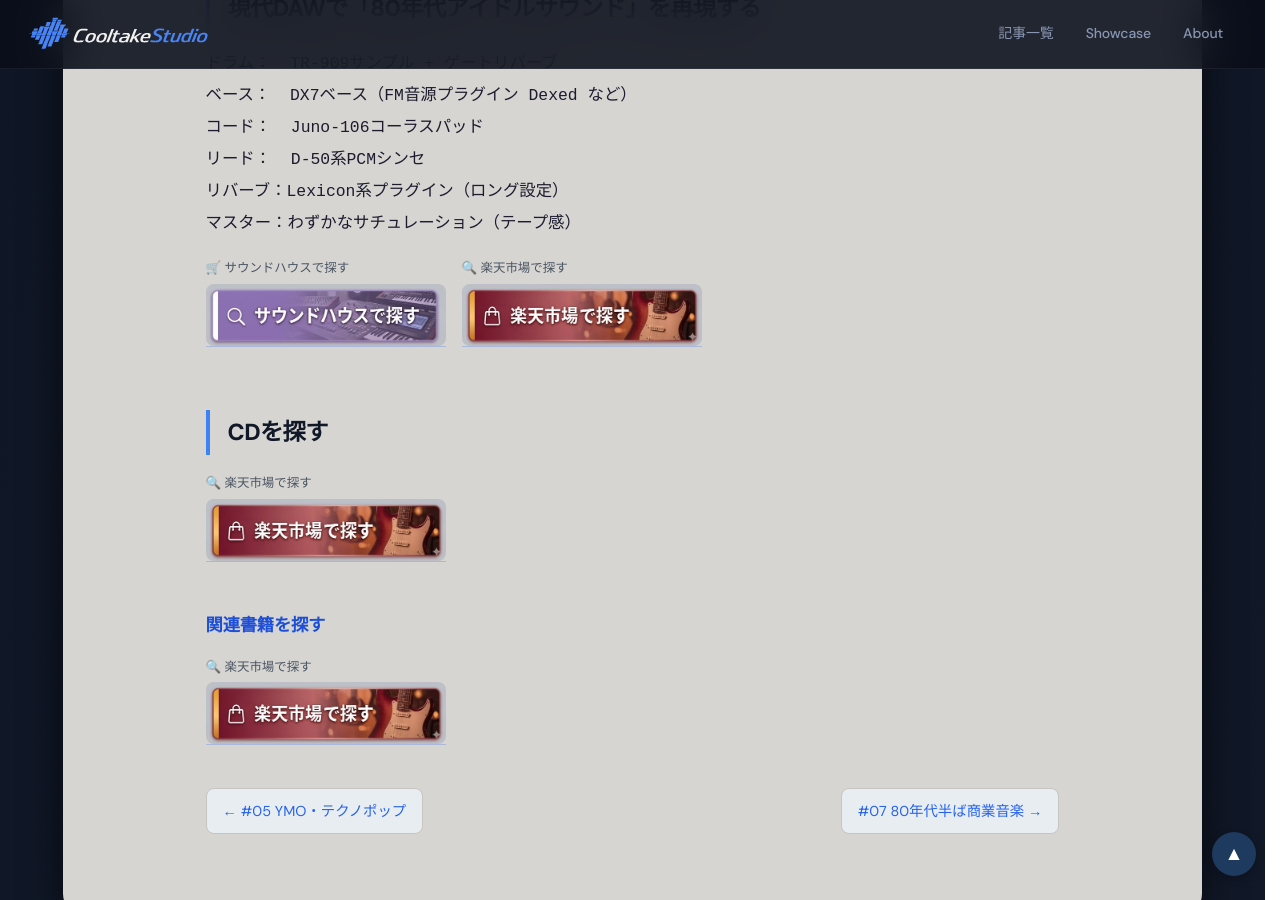
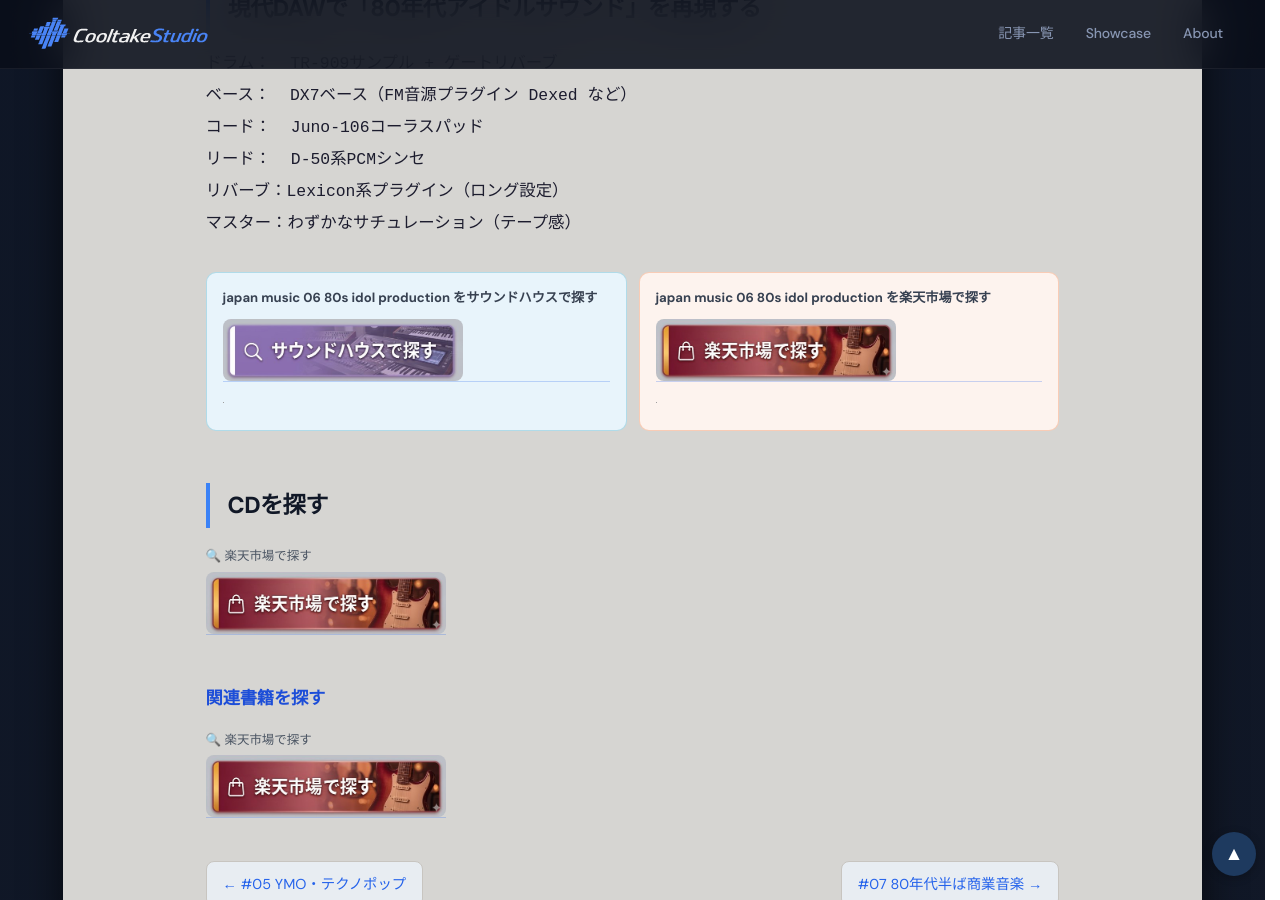
Before and after one commit to cooltake/cooltake-staging, a Jekyll site: the page built from _posts/2026-05-30-japan-music-06-80s-idol-production.md, in a window 1280 px wide and 900 px high, scrolled down 5076 px. Built offline with Jekyll 4.4.1, drawn with Linux system fonts in a browser that asks for light colours; some web fonts are replaced; grey boxes are pictures that could not be loaded.

Commit message:
style: unify shop buttons to new design

````diff
--- a/_posts/2026-05-30-japan-music-06-80s-idol-production.md
+++ b/_posts/2026-05-30-japan-music-06-80s-idol-production.md
@@ -127,11 +127,17 @@
 マスター：わずかなサチュレーション（テープ感）
 ```
 
-<div style="display:flex;flex-wrap:wrap;gap:1rem;margin:1rem 0;">
-<div><span style="display:block;font-size:.78rem;color:#4b5563;margin-bottom:4px;">🛒 サウンドハウスで探す</span>
-<a href="https://h.accesstrade.net/sp/cc?rk=01001xqc00os63&url=https%3A%2F%2Fwww.soundhouse.co.jp%2Fsearch%2Findex%3Fs_category_cd%3D311" rel="nofollow" referrerpolicy="no-referrer-when-downgrade" style="display:inline-block;text-decoration:none;"><img src="/assets/images/btn-soundhouse.jpg" alt="サウンドハウスで探す" width="240" style="height:auto;border-radius:8px;display:block;"></a></div>
-<div><span style="display:block;font-size:.78rem;color:#4b5563;margin-bottom:4px;">🔍 楽天市場で探す</span>
-<a href="https://hb.afl.rakuten.co.jp/ichiba/0b15ddc7.28c5c9ed.0b15ddc8.5d23dd4d/?pc=https%3A%2F%2Fsearch.rakuten.co.jp%2Fsearch%2Fmall%2FDTM%20%E3%82%BD%E3%83%95%E3%83%88%E3%82%A6%E3%82%A7%E3%82%A2%2F" rel="nofollow" referrerpolicy="no-referrer-when-downgrade" style="display:inline-block;text-decoration:none;"><img src="/assets/images/btn-rakuten.jpg" alt="楽天市場で探す" width="240" style="height:auto;border-radius:8px;display:block;"></a></div>
+<div style="display:flex;gap:.75rem;margin:2rem 0;">
+<div style="flex:1;padding:.8rem 1rem 1rem;background:#e8f4fb;border-radius:10px;border:1px solid rgba(8,145,178,.25);">
+<p style="margin:0 0 .5rem;color:#374151;font-size:.82rem;font-weight:bold;">japan music 06 80s idol production をサウンドハウスで探す</p>
+<a href="https://h.accesstrade.net/sp/cc?rk=01001xqc00os63&url=https%3A%2F%2Fwww.soundhouse.co.jp%2Fsearch%2Findex%3Fs_category_cd%3D311" rel="nofollow" referrerpolicy="no-referrer-when-downgrade" style="display:block;text-decoration:none;"><img src="/assets/images/btn-soundhouse.jpg" alt="サウンドハウスで探す" width="240" style="height:auto;border-radius:8px;display:block;"></a>
+<img src="https://h.accesstrade.net/sp/rr?rk=01001xqc00os63" width="1" height="1" border="0" alt="" loading="lazy">
+</div>
+<div style="flex:1;padding:.8rem 1rem 1rem;background:#fdf3ee;border-radius:10px;border:1px solid rgba(234,88,12,.25);">
+<p style="margin:0 0 .5rem;color:#374151;font-size:.82rem;font-weight:bold;">japan music 06 80s idol production を楽天市場で探す</p>
+<a href="https://hb.afl.rakuten.co.jp/ichiba/0b15ddc7.28c5c9ed.0b15ddc8.5d23dd4d/?pc=https%3A%2F%2Fsearch.rakuten.co.jp%2Fsearch%2Fmall%2FDTM%20%E3%82%BD%E3%83%95%E3%83%88%E3%82%A6%E3%82%A7%E3%82%A2%2F" rel="nofollow" referrerpolicy="no-referrer-when-downgrade" style="display:block;text-decoration:none;"><img src="/assets/images/btn-rakuten.jpg" alt="楽天市場で探す" width="240" style="height:auto;border-radius:8px;display:block;"></a>
+<img src="//i.moshimo.com/af/i/impression?a_id=5565352&amp;p_id=54&amp;pc_id=54&amp;pl_id=616" width="1" height="1" style="border:none;" alt="" loading="lazy">
+</div>
 </div>
 
 ## CDを探す
````
